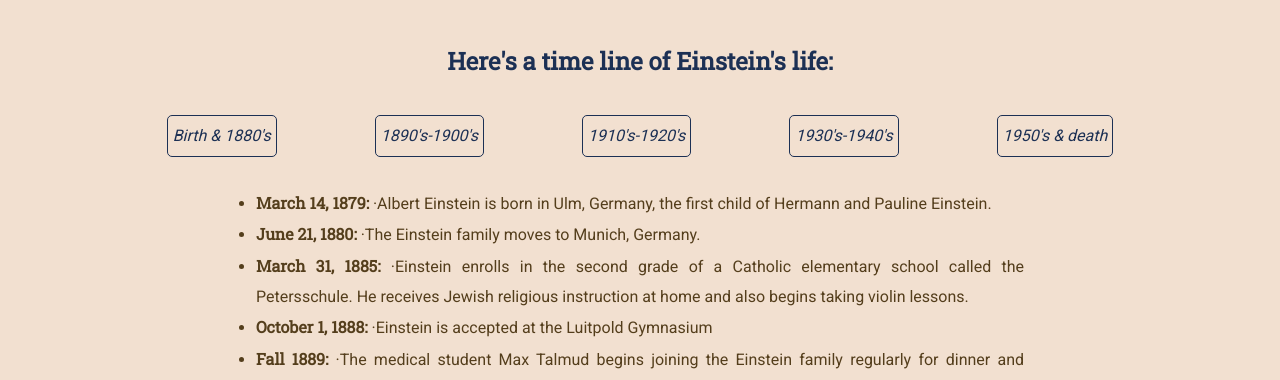
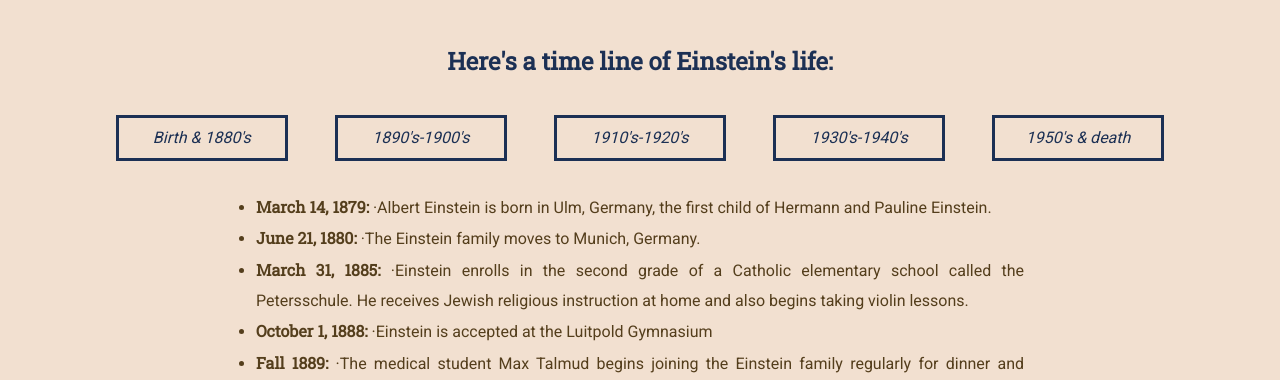
Before and after one commit to TeodosioSiege/tributePage, a plain HTML site: page index.html in a window 1280 px wide. Shown: the part 418-798 px from the top of the page. Drawn offline with Linux system fonts and the light colour scheme.

Commit message:
updated button

```diff
--- a/style.css
+++ b/style.css
@@ -130,8 +130,9 @@ li:hover {
 .nav-item {
   text-decoration: none;
   border: 1px solid var(--accent);
-  padding: 5px 3px;
-  border-radius: 5px;
+  padding: 5px;
+  font-size: 0.6rem;
+  /* border-radius: 5px; */
 }
 
 .nav-item:hover {
@@ -161,6 +162,13 @@ li:hover {
     justify-content: space-evenly;
   }
   .nav-item {
-    padding: 5px 5px;
+    padding: 5px;
+    width: 15%;
   }
 }
+@media only screen AND (min-width: 768px) {
+  .nav-item {
+    border: 3px solid var(--accent);
+    font-size: 1rem;
+  }
+}
```
